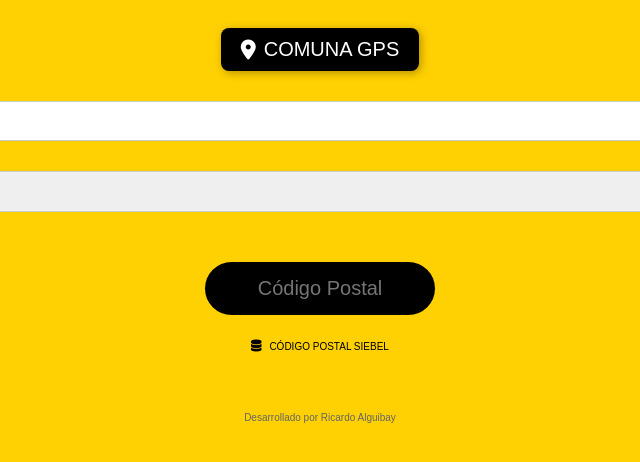
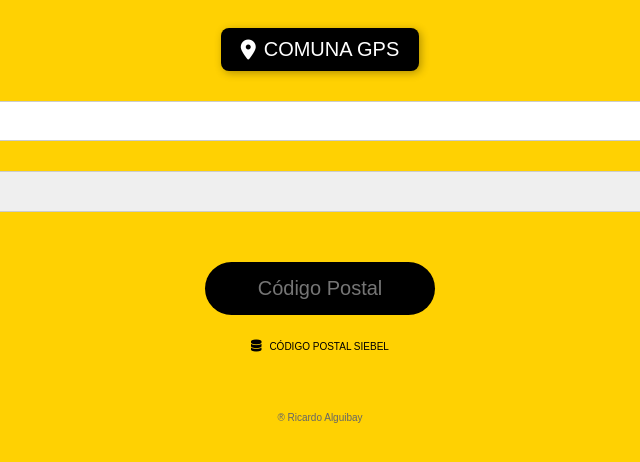
Before and after one commit to Alguibay/alguibay.github.io, a plain HTML site: page index.html in a window 1280 px wide. Shown: the full height of the page, 320-960 px from the left. Drawn offline with Linux system fonts and the light colour scheme.

Commit message:
Update index.html
Actualización firma footer

```diff
--- a/index.html
+++ b/index.html
@@ -33,7 +33,7 @@
   </div>
 
   <footer>
-    Desarrollado por Ricardo Alguibay
+   ® Ricardo Alguibay
   </footer>
 
   <script src="script.js"></script>
```
